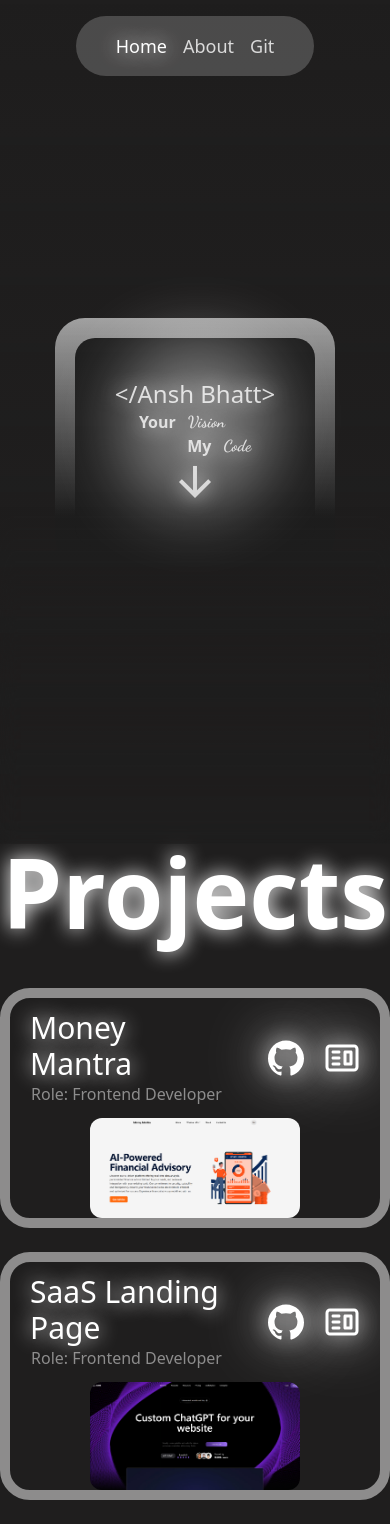
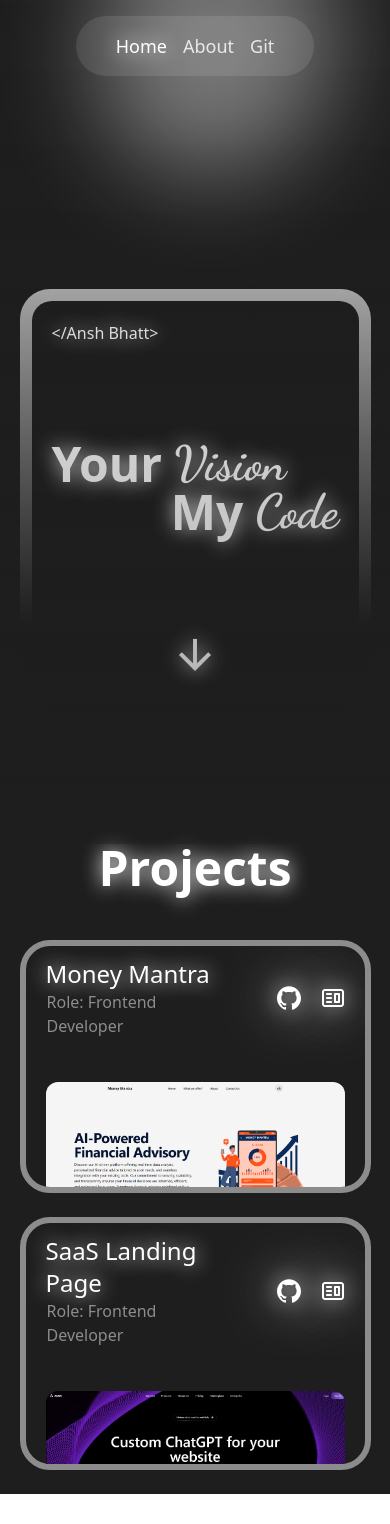
Before and after one commit to BhattAnsh/Portfolio-2024, a React (Vite) app: page / in a window 390 px wide. After the commit the page ends 1494 px from the top, so only its background shows below. Built offline with nearby package versions, Linux system fonts and the light colour scheme.

Commit message:
made fully responsive

```diff
--- a/index.html
+++ b/index.html
@@ -2,7 +2,7 @@
 <html lang="en">
   <head>
     <meta charset="UTF-8" />
-    <link rel="icon" type="image/svg+xml" href="/vite.svg" />
+    <link rel="icon" type="image/svg+xml" href="/A.png" />
     <meta name="viewport" content="width=device-width, initial-scale=1.0" />
     <link rel="preconnect" href="https://fonts.googleapis.com">
   <link rel="preconnect" href="https://fonts.gstatic.com" crossorigin>
--- a/src/App.tsx
+++ b/src/App.tsx
@@ -12,7 +12,7 @@ function App() {
         <Blur />
         <Color />
         <Navbar />
-        <svg width="full" height="full"  viewBox="0 0 1198 1230.5" fill="none" xmlns="http://www.w3.org/2000/svg" className="fixed z-50 md:top-[-48vh] lg:top-[-450px] left-0 right-0 bottom-0 w-[100vw] h-[100vh] pointer-events-none">
+        <svg width="full" height="full"  viewBox="0 0 1198 1230.5" fill="none" xmlns="http://www.w3.org/2000/svg" className="fixed z-50 top-[-70vh] sm:top-[-48vh] md:top-[-48vh] lg:top-[-450px] left-[-21vw] sm:left-0 right-0 bottom-0 w-[150vw] h-[150vh] md:w-[100vw] md:h-[100vh] pointer-events-none">
           <g filter="url(#filter0_df_856_132)">
             <path d="M796 579.696C796 718.428 730.722 828.5 588.237 828.5C445.753 828.5 402 755.732 402 617C402 478.268 445.753 402 588.237 402C730.722 402 796 440.964 796 579.696Z"
                 fill="white" fill-opacity="0.4" shape-rendering="auto"/>
@@ -36,7 +36,7 @@ function App() {
             >
           <Hero></Hero>
           <div>
-            <GlowingText className='text-8xl font-bold'>Projects</GlowingText>
+            <GlowingText className='text-5xl sm:text-8xl font-bold'>Projects</GlowingText>
           </div>
           <br />
           <br />
--- a/src/components/overlay/Blur.tsx
+++ b/src/components/overlay/Blur.tsx
@@ -29,7 +29,7 @@ const Blur = () => {
 
     return (
         <div
-            className={`fixed inset-0 p-1 w-full h-full backdrop-blur-[8px] pointer-events-none z-50 opacity-1 overlay-mask`}
+            className={`fixed bottom-0 inset-0 p-1 w-full h-full backdrop-blur-[8px] pointer-events-none z-50 opacity-0 overlay-mask`}
         />
     );
 };
--- a/src/components/sections/Hero.tsx
+++ b/src/components/sections/Hero.tsx
@@ -5,16 +5,16 @@ function Hero() {
   return (
     <section className="relative z-10 flex h-[100vh] w-full justify-center items-center">
       <HeroFrame>
-        <div className='flex flex-col justify-between h-full w-full p-10'>
+        <div className='flex flex-col justify-between h-full w-full p-5 md:p-10'>
           <div>
-            <GlowingText className='text-2xl'>&#60;&#47;Ansh Bhatt&#62;</GlowingText>
+            <GlowingText className='text-md sm:text-lg lg:text-2xl'>&#60;&#47;Ansh Bhatt&#62;</GlowingText>
           </div>
           <div className='flex flex-col items-center justify-center w-full'>
-            <div className='flex justify-start w-[70%]'>
-              <GlowingText className='lg:text-8xl md:text-7xl font-bold flex gap-3'>Your<p className='handwritting'>Vision</p></GlowingText>
+            <div className='flex justify-start w-[100%] sm:w-[90%] lg:w-[70%]'>
+              <GlowingText className='text-5xl lg:text-8xl sm:text-6xl md:text-7xl font-bold flex gap-3'>Your<p className='handwritting'>Vision</p></GlowingText>
             </div>
-            <div className='flex justify-end w-[70%]'>
-              <GlowingText className='lg:text-8xl md:text-7xl font-bold flex gap-3'>My<p className='handwritting'>Code</p></GlowingText>
+            <div className='flex justify-end w-[100%] sm:w-[90%] lg:w-[70%]'>
+              <GlowingText className='text-5xl lg:text-8xl sm:text-6xl md:text-7xl font-bold flex gap-3'>My<p className='handwritting'>Code</p></GlowingText>
             </div>
           </div>
           <div className='flex justify-center w-full'>
--- a/src/components/ui/HeroFrame.tsx
+++ b/src/components/ui/HeroFrame.tsx
@@ -4,7 +4,7 @@ import { PropsWithChildren } from 'react'
 function HeroFrame(props:PropsWithChildren) {
   return (
     <>
-        <div className='mt-[10%] flex flex-row items-center justify-center lg:w-[50vw] md:w-[85vw] md:h-[50vh] lg:h-[60vh] p-5 rounded-[30px] bg-gradient-to-b from-[#B8B8B8] from-1% to-[#1E1E1E] to-80%'>
+        <div className='mt-[40%] sm:mt-[10%] lg:mt-[10%] flex flex-row items-center justify-center w-[90vw] lg:w-[50vw] sm:w-[85vw] md:w-[85vw] h-[50vh] sm:h-[52vh] md:h-[50vh] lg:h-[60vh] sm:p-4 p-3 lg:p-5 rounded-[30px] bg-gradient-to-b from-[#B8B8B8] from-1% to-[#1E1E1E] to-80%'>
             <div className='bg-[#1E1E1E] w-full h-full flex items-center justify-center rounded-[20px]'>
                 {props.children}
             </div>
--- a/src/components/ui/Navbar.tsx
+++ b/src/components/ui/Navbar.tsx
@@ -2,8 +2,8 @@
 
 function Navbar() {
   return (
-        <nav className="flex justify-center p-4 items-center w-[100vw] fixed z-50 bg-[transparent] ">
-        <div className="flex space-x-4 justify-center items-center p-4 bg-bg-glass rounded-[100px] px-10 text-[#dbdbdb]">
+    <nav className="flex justify-center p-4 items-center w-[100vw] fixed z-50 bg-[transparent]">
+      <div className="flex space-x-4 justify-center items-center p-4 bg-white/10 backdrop-blur-md rounded-[100px] px-10 text-[#dbdbdb]">
         <GlowingText className="text-lg"><a href="#">Home</a></GlowingText>
         <a href="#" className="text-lg">About</a>
         <a href="#" className="text-lg">Git</a>
--- a/src/components/ui/ProjectFrame.tsx
+++ b/src/components/ui/ProjectFrame.tsx
@@ -22,23 +22,23 @@ function ProjectFrame({ className, theme, title, role, image }: Props) {
     }
   return (
     <>
-            <div className={`p-0 flex flex-col border border-[10px] rounded-[30px] lg:w-[50vw] md:w-[90vw] md:h-[40vh] lg:h-[50vh] border-[#ffffff7d] overflow-hidden ${className}`}>
+            <div className={`p-0 flex flex-col border border-[6px] sm:border-[10px] rounded-[30px] w-[90vw] h-[30vh] lg:w-[50vw] sm:w-[90vw] md:w-[90vw] sm:h-[40vh] md:h-[40vh] lg:h-[50vh] border-[#ffffff7d] overflow-hidden ${className}`}>
                 <div onMouseEnter={handleMouseEnter} onMouseLeave = {handleMouseLeave} className={`${isHovering?`transition-all ease-in-out duration-300 hover:bg-gradient-to-b from-[${theme}] to-[#1E1E1E] parent`:`transition-all ease-in-out duration-300 parent`}`}>
                     <div className='project-header flex flex-row justify-between items-center'>
                         <div className='p-3 px-5'>
                             <div>
-                                <GlowingText className='text-3xl font-medium'>{title}</GlowingText>
+                                <GlowingText className='text-2xl md:text-3xl font-medium'>{title}</GlowingText>
                             </div>
                             <div>
                                 <p className='text-[#ffffff7d] px-[1px]'>{role}</p>
                             </div>
                         </div>
                         <div className='flex flex-row gap-[20px] px-5'>
-                            <SiGithub className='text-white glow text-4xl'/>
-                            <CgWebsite className='text-white glow text-4xl'/>
+                            <SiGithub className='text-white glow text-2xl sm:text-4xl'/>
+                            <CgWebsite className='text-white glow text-2xl sm:text-4xl'/>
                         </div>
                     </div>
-                    <div className='child project-image flex overflow-hidden items-center justify-center relative md:top-[6rem] lg:top-16 px-20 transition-all ease-in-out duration-300'>
+                    <div className='child project-image flex overflow-hidden items-center justify-center relative top-[2rem] sm:top-[6rem] md:top-[6rem] lg:top-16 sm:px-10 px-5 lg:px-20 transition-all ease-in-out duration-300'>
                         <img src={image} className='overflow-hidden w-full h-full rounded-xl' alt={title} />
                     </div>
                 </div>
--- a/tailwind.config.ts
+++ b/tailwind.config.ts
@@ -29,6 +29,9 @@ export default {
           },
         },
       },
+      screens:{
+        'sm' : '500px'
+      },
     },
 
   },
```
Also changed, not shown: public/A.png (added). Lines whose indentation alone changed are shown as unchanged.
